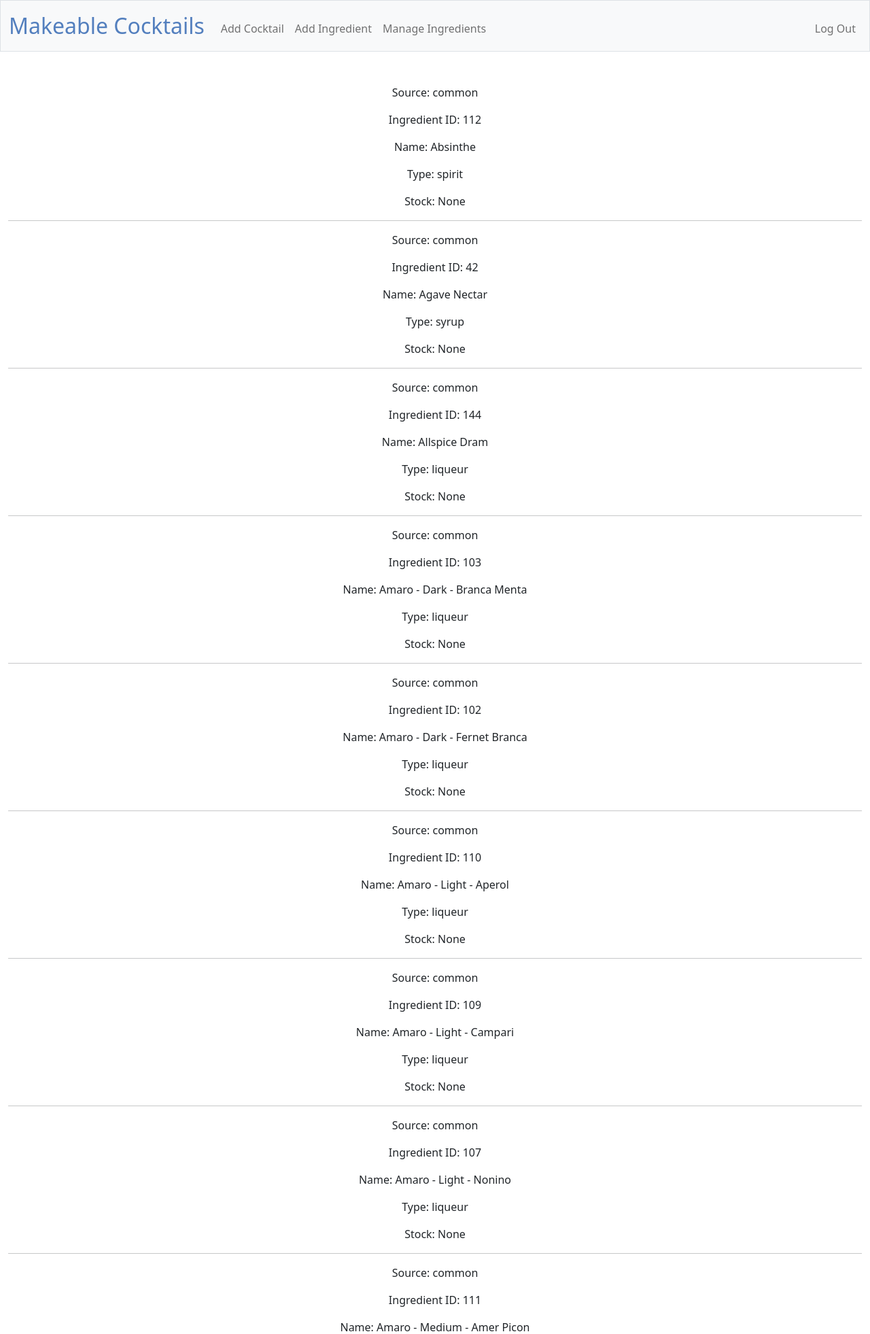
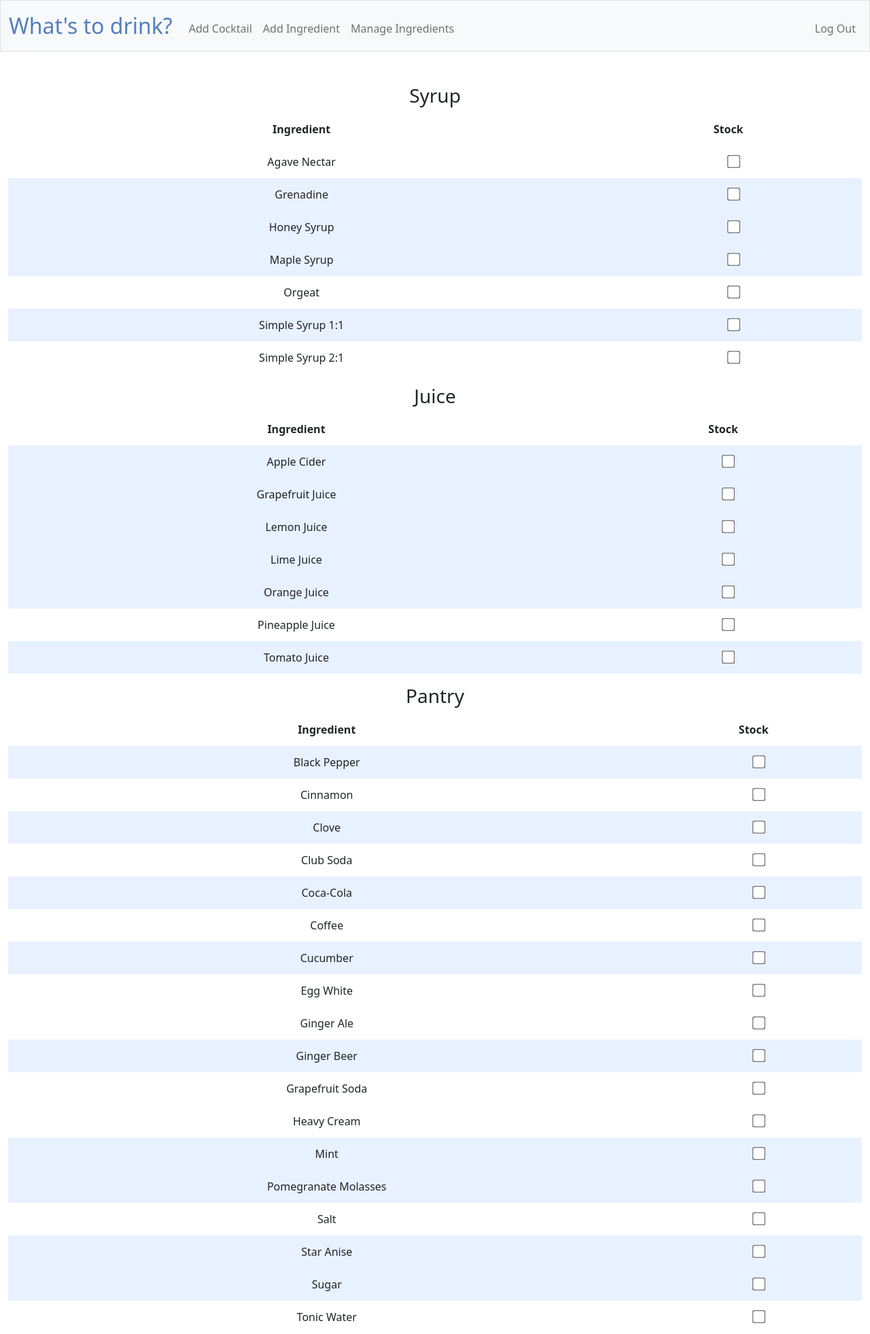
Before and after one commit to williamsjag/whatstodrink, a Flask app: page /manageingredients in a window 1280 px wide. Shown: the top 1962 px of the page at 68% size. Run offline with Flask 3, Linux system fonts and the light colour scheme; a user stored in the database is signed in; some libraries are stand-ins or nearby versions.

Commit message:
update2 28/12/23. There are now shared and common tables. Everything should work now except index.

```diff
--- a/cocktails/app.py
+++ b/cocktails/app.py
@@ -43,11 +43,13 @@ def index():
         "LEFT JOIN common_ingredients ci ON a.ingredient_id = ci.id "
         "LEFT JOIN ingredients i ON a.ingredient_id = i.id AND i.user_id = ? "
         "LEFT JOIN common_cocktails cc ON c.id = cc.id "
+        "LEFT JOIN common_amounts ca ON c.id = ca.cocktail_id "
         "WHERE "
         "("
         "(ci.id IS NOT NULL) OR "
         "(i.id IS NOT NULL AND i.stock = 'on') OR "
-        "(cc.id IS NOT NULL) "
+        "(cc.id IS NOT NULL) OR"
+        "(ca.cocktail_id IS NOT NULL)"
         ") "
         "GROUP BY c.id "
         "HAVING COUNT(*) = (SELECT COUNT(*) FROM amounts a2 WHERE a2.cocktail_id = c.id)",
@@ -95,15 +97,15 @@ def login():
         session["user_id"] = rows[0]["id"]
 
         # make sure user has stock values for all common ingredients on login
-        common_ingredients = db.execute("SELECT id FROM common_ingredients").fetchall()
+        common_ingredients = db.execute("SELECT id FROM common_ingredients")
         # get all ids in common_ingredients
         for ingredient in common_ingredients:
             ingredient_id = ingredient['id']
-            # check if user is has ingredient in common_stock
-            result = db.execute("SELECT COUNT(*) FROM common_stock WHERE user_id = ? AND ingredient_id = ?", session["user_id"], ingredient_id).fetchone()
+            # check if user has ingredient in common_stock
+            result = db.execute("SELECT ingredient_id FROM common_stock WHERE user_id = ? AND ingredient_id = ?", session["user_id"],  ingredient_id)
 
             # if 0, insert a default
-            if result[0] == 0:
+            if len(result) == 0:
                 db.execute("INSERT INTO common_stock (user_id, ingredient_id, stock) VALUES (?, ?, ?)", session["user_id"], ingredient_id, '')
 
 
@@ -265,7 +267,7 @@ def manageingredients():
     elif request.method =="POST":
         # set all stock to off
         db.execute(
-            "UPDATE ingredients SET stock = 0 WHERE user_id = ?",
+            "UPDATE common_stock SET stock = 0 WHERE user_id = ?",
             session["user_id"]
         )
         # turn checked stock on
@@ -281,29 +283,16 @@ def manageingredients():
                 ingredient_source = request.form.get(f'src_{ingredient_name}')
                 ingredient_stock = request.form.get(f'stock_{ingredient_name}')
 
-                print(f"Ingredient Name: {ingredient_name}")
-                print(f"Ingredient ID: {ingredient_id}")
-                print(f"Ingredient Source: {ingredient_source}")
-                print(f"Ingredient Stock: {ingredient_stock}")
-
                 # set stock for user ingredients
                 # Determine the correct table and column for the update
                 table_name = "common_stock" if ingredient_source == "common" else "ingredients"
                 id_column = "ingredient_id" if ingredient_source == "common" else "id"
                 stock = 'on' if ingredient_stock == 'on' else ''
 
-                sql_query = f"UPDATE {table_name} SET stock = {stock} WHERE {id_column} = {ingredient_id} AND user_id = 6"
-                print(f"SQL Query: {sql_query}")
+                sql_query = f"UPDATE {table_name} SET stock = ? WHERE {id_column} = ? AND user_id = ?"
 
                 # Update the stock value
-                db.execute(
-                    "UPDATE ? SET stock = ? WHERE ? = ? AND user_id = ?",
-                    table_name,
-                    stock,
-                    id_column,
-                    ingredient_id,
-                    session["user_id"]
-                )
+                db.execute(sql_query, stock, ingredient_id, session["user_id"])
 
 
         return redirect(url_for(
@@ -361,7 +350,7 @@ def amounts():
                 ingredient_name = key.replace('amount_', '')
                 amount = value
                 ingredient_id = (db.execute("SELECT name, id FROM ingredients WHERE name = ? AND user_id = ?", ingredient_name, session["user_id"]))[0]['id']
-                print(f"cid: {cocktail_id} ingname: {ingredient_name} amount: {amount} ing_id: {ingredient_id}")
+
                 db.execute(
                     "INSERT INTO amounts (cocktail_id, ingredient_id, amount, user_id) VALUES(?, ?, ?, ?)",
                     cocktail_id,
--- a/cocktails/templates/layout.html
+++ b/cocktails/templates/layout.html
@@ -21,7 +21,7 @@
 
         <nav class="bg-light border navbar navbar-expand-md navbar-light">
             <div class="container-fluid">
-                <a class="navbar-brand" href="/"><span class="blue">Makeable Cocktails</span></a>
+                <a class="navbar-brand" href="/"><span class="blue">What's to drink?</span></a>
                 <button aria-controls="navbar" aria-expanded="false" aria-label="Toggle navigation" class="navbar-toggler" data-bs-target="#navbar" data-bs-toggle="collapse" type="button">
                     <span class="navbar-toggler-icon"></span>
                 </button>
--- a/cocktails/templates/manageingredients.html
+++ b/cocktails/templates/manageingredients.html
@@ -5,15 +5,7 @@
 {% endblock %}
 
 {% block main %}
-    <!-- TODO -->
-    {% for ingredient in ingredients %}
-    <p>Source: {{ ingredient['source'] }}</p>
-    <p>Ingredient ID: {{ ingredient['ingredient_id'] }}</p>
-    <p>Name: {{ ingredient['name'] }}</p>
-    <p>Type: {{ ingredient['type'] }}</p>
-    <p>Stock: {{ ingredient['stock'] }}</p>
-    <hr>
-    {% endfor %}
+
 
     <form action="/manageingredients" method="post">
         {% for type in types %}
```
Also changed, not shown: cocktails/cocktails.db, 2 other files.
